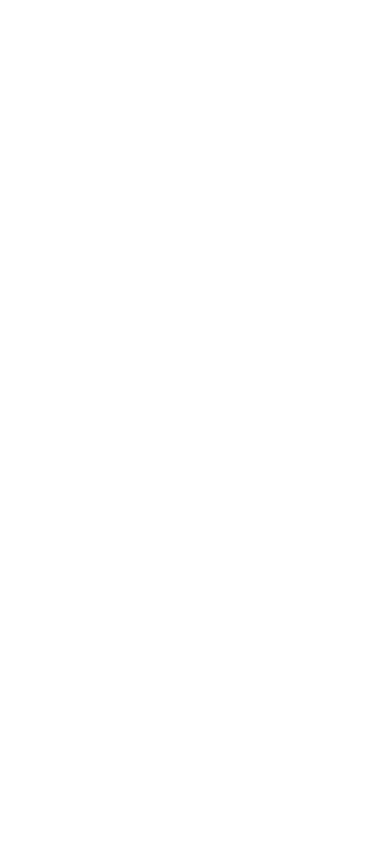
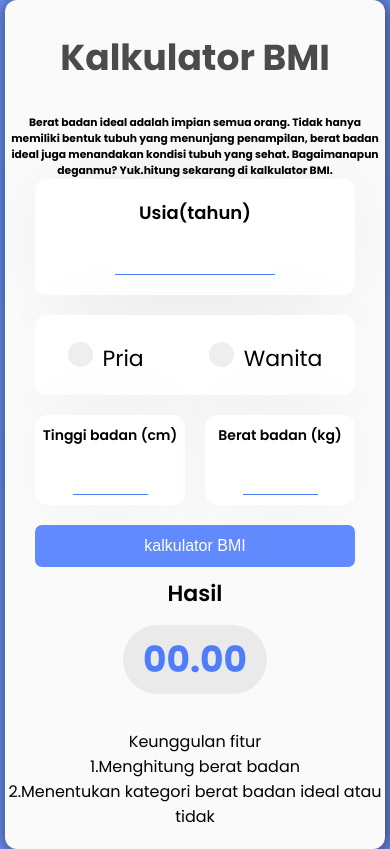
Before and after one commit to revou-fundamental-course/5-aug-24-Andikawebb, a plain HTML site: page index.html in a window 390 px wide. Drawn offline with Linux system fonts and the light colour scheme.

Commit message:
create index

```diff
--- a/index.html
+++ b/index.html
@@ -1,11 +1,92 @@
 <!DOCTYPE html>
 <html lang="en">
+    <!-- By Ali Aslan -->
 <head>
     <meta charset="UTF-8">
+    <meta http-equiv="X-UA-Compatible" content="IE=edge">
     <meta name="viewport" content="width=device-width, initial-scale=1.0">
-    <title>Document</title>
+    <link rel="stylesheet" href="style.css">
+    <title>BMI kalkulator</title>
 </head>
 <body>
 
+    <div class="container">
+        <div class="box">
+          <bar>
+          <h1>Kalkulator BMI</h1>
+          <h6>Berat badan ideal adalah impian semua orang.
+            Tidak hanya memiliki bentuk tubuh yang menunjang penampilan,
+            berat badan ideal juga menandakan kondisi tubuh yang sehat.
+            Bagaimanapun deganmu? Yuk.hitung sekarang di kalkulator BMI.</h6>
+          <div class="content">
+
+
+            <div class="input">
+                <label for="height">Usia(tahun)</label>
+                <input type="text" class="text-input" id="age" autocomplete="off" required/>
+            </div>
+
+            <div class="gender">
+
+                <label class="container">
+                    <input type="radio" name="radio" id="m"><p class="text">Pria</p>
+                    <span class="checkmark"></span>
+                  </label>
+
+
+                <label class="container">
+                    <input type="radio" name="radio" id="f" ><p class="text">Wanita</p>
+                      <span class="checkmark"></span>
+                    </label>
+
+            </div>
+
+            <div class="containerHW">
+            <div class="inputH">
+              <label for="height">Tinggi badan (cm)</label>
+              <input type="number" id="height" required>
+            </div>
+
+            <div class="inputW">
+              <label for="weight">Berat badan (kg)</label>
+              <input type="number" id="weight" required>
+            </div>
+          </div>
+
+            <button class="calculate" id="submit" onclick="calculate();">kalkulator BMI</button>
+          </div>
+          <div class="result">
+            <p>Hasil</p>
+            <div id="result">00.00</div>
+            <p class="comment"></p>
+          </div>
+          <p>Keunggulan fitur </p>
+           <p>1.Menghitung berat badan</p>
+           <p>2.Menentukan kategori berat badan ideal atau tidak</p>
+
+          <div class="footer"><a class="footer-text" target="_blank" href="https://myskypower.net/"></a></div>
+
+
+
+        </div>
+      </div>
+
+
+
+
+
+    <!-- The Modal -->
+    <div id="myModal" class="modal">
+      <!-- Modal content -->
+    <div class="modal-content">
+      <span class="close">&times;</span>
+      <p id="modalText"></p>
+    </div></div>
+
+
+
+
+<script src="script.js"></script>
+
 </body>
 </html>
--- /dev/null
+++ b/script.js
@@ -0,0 +1,73 @@
+var age = document.getElementById("age");
+var height = document.getElementById("height");
+var weight = document.getElementById("weight");
+var male = document.getElementById("m");
+var female = document.getElementById("f");
+var form = document.getElementById("form");
+let resultArea = document.querySelector(".comment");
+
+modalContent = document.querySelector(".modal-content");
+modalText = document.querySelector("#modalText");
+var modal = document.getElementById("myModal");
+var span = document.getElementsByClassName("close")[0];
+
+
+function calculate(){
+
+  if(age.value=='' || height.value=='' || weight.value=='' || (male.checked==false && female.checked==false)){
+    modal.style.display = "block";
+    modalText.innerHTML = `All fields are required!`;
+
+  }else{
+    countBmi();
+  }
+
+}
+
+
+function countBmi(){
+  var p = [age.value, height.value, weight.value];
+  if(male.checked){
+    p.push("male");
+  }else if(female.checked){
+    p.push("female");
+  }
+
+  var bmi = Number(p[2])/(Number(p[1])/100*Number(p[1])/100);
+
+  var result = '';
+  if(bmi<18.5){
+    result = 'Underweight';
+     }else if(18.5<=bmi&&bmi<=24.9){
+    result = 'Healthy';
+     }else if(25<=bmi&&bmi<=29.9){
+    result = 'Overweight';
+     }else if(30<=bmi&&bmi<=34.9){
+    result = 'Obese';
+     }else if(35<=bmi){
+    result = 'Extremely obese';
+     }
+
+
+
+resultArea.style.display = "block";
+document.querySelector(".comment").innerHTML = `You are <span id="comment">${result}</span>`;
+document.querySelector("#result").innerHTML = bmi.toFixed(2);
+
+}
+
+
+
+
+
+// When the user clicks on <span> (x), close the modal
+span.onclick = function() {
+  modal.style.display = "none";
+}
+
+// When the user clicks anywhere outside of the modal, close it
+window.onclick = function(event) {
+  if (event.target == modal) {
+    modal.style.display = "none";
+  }
+}
--- /dev/null
+++ b/style.css
@@ -0,0 +1,410 @@
+/* Import Google Font - Poppins */
+@import url('https://fonts.googleapis.com/css2?family=Poppins:wght@400;500;600;700&display=swap');
+    *{
+    margin: 0;
+    padding: 0;
+    box-sizing: border-box;
+    font-family: 'Poppins', sans-serif;
+    }
+
+    body{
+    display: flex;
+    align-items: center;
+    justify-content: center;
+    min-height: 100vh;
+    background: rgb(97,138,254,0.9);
+    }
+/*
+  .container {
+    min-width: 250px;
+  } */
+
+  .box {
+    width: 500px;
+    background: #fafafa;
+    border-radius: 12px;
+    text-align: center;
+    box-shadow: 2px 2px 20px 5px rgba(0,0,0,0.5);
+
+  }
+
+
+  h1 {
+    color: rgb(0, 0, 0, 0.7);
+    font-weight: bold;
+    font-size: 36px;
+    padding: 30px 0;
+
+  }
+
+
+
+    .content {
+        padding: 0 30px;
+
+    }
+
+    .input {
+        background: #fff;
+        box-shadow: 0px 0px 95px -30px rgba(0, 0, 0, 0.15);
+        border-radius: 12px;
+        padding: 20px 0;
+        margin-bottom: 20px;
+    }
+
+
+    .input label {
+        display: block;
+        font-size: 18px;
+        font-weight: 600;
+        color: #000;
+        margin-bottom: 20px;
+    }
+    .input input {
+        outline: none;
+        border: none;
+        border-bottom: 1px solid #4f7df9;
+        width: 50%;
+        text-align: center;
+        font-size: 28px;
+        font-family: "Nunito", sans-serif;
+    }
+
+
+
+    .inputW {
+        background: #fff;
+        box-shadow: 0px 0px 95px -30px rgba(0, 0, 0, 0.15);
+        border-radius: 12px;
+        padding: 10px 0;
+        margin-bottom: 20px;
+    }
+
+
+    .inputW label {
+        display: block;
+        font-size: 18px;
+        font-weight: 600;
+        color: #000;
+        margin-bottom: 20px;
+    }
+   .inputW input {
+        outline: none;
+        border: none;
+        border-bottom: 1px solid #4f7df9;
+        width: 50%;
+        text-align: center;
+        font-size: 28px;
+        font-family: "Nunito", sans-serif;
+    }
+
+    .inputH {
+        background: #fff;
+        box-shadow: 0px 0px 95px -30px rgba(0, 0, 0, 0.15);
+        border-radius: 12px;
+        padding: 10px 0;
+        margin-bottom: 20px;
+        margin-right: 20px;
+    }
+
+
+    .inputH label {
+        display: block;
+        font-size: 18px;
+        font-weight: 600;
+        color: #000;
+        margin-bottom: 20px;
+    }
+   .inputH input {
+        outline: none;
+        border: none;
+        border-bottom: 1px solid #4f7df9;
+        width: 50%;
+        text-align: center;
+        font-size: 28px;
+        font-family: "Nunito", sans-serif;
+    }
+
+
+button.calculate {
+    cursor: pointer;
+    font-family: "Nunito", sans-serif;
+    color: #fff;
+    background: rgb(97,138,254,1);
+    font-size: 16px;
+    border-radius: 7px;
+    padding: 12px 0;
+    width: 100%;
+    outline: none;
+    border: none;
+    transition: all 0.5s;
+  }
+  button.calculate:hover {
+    background: #0044ff;
+  }
+
+
+
+.result {
+    padding: 10px 20px;
+  }
+  .result p {
+    font-weight: 600;
+    font-size: 22px;
+    color: #000;
+    margin-bottom: 15px;
+  }
+  .result #result {
+    font-size: 36px;
+    font-weight: 900;
+    color: #4f7df9;
+    background-color: #eaeaea;
+    display: inline-block;
+    padding: 7px 20px;
+    border-radius: 55px;
+    margin-bottom: 25px;
+  }
+  #comment {
+    color: #4f7df9;
+    font-weight: 800;
+  }
+
+.comment {
+    display: none;
+    border: dashed 1px;
+    border-radius: 7px;
+    padding: 5px;
+}
+
+.footer {
+    display: flex;
+    justify-content: start;
+    align-items: center;
+    padding: 10px 15px
+}
+
+.footer-text {
+    text-decoration: none;
+    color: rgba(40, 40, 40, 0.8);
+    font-family: 'Poppins', sans-serif;
+    font-weight: 200;
+    font-size: 14px;
+    transition: all 0.5;
+}
+
+.footer-text:hover {
+    color: rgba(40, 40, 40, 1);
+}
+
+.gender {
+    display: flex;
+    justify-content: space-around;
+    align-items: center;
+    align-content: center;
+    background: #fff;
+    box-shadow: 0px 0px 95px -30px rgba(0, 0, 0, 0.15);
+    border-radius: 12px;
+    padding: 20px 0;
+    margin-bottom: 20px;
+}
+
+  /* Style for Radio */
+.gender .container {
+    display: block;
+    position: relative;
+    padding-left: 35px;
+    /* margin-bottom: 12px; */
+    margin-top: 7px;
+    cursor: pointer;
+    font-size: 22px;
+    -webkit-user-select: none;
+    -moz-user-select: none;
+    -ms-user-select: none;
+    user-select: none;
+  }
+
+  /* Hide the browser's default radio button */
+  .gender .container input {
+    position: absolute;
+    opacity: 0;
+    cursor: pointer;
+  }
+
+  /* Create a custom radio button */
+  .checkmark {
+    position: absolute;
+    top: 0;
+    left: 0;
+    height: 25px;
+    width: 25px;
+    background-color: #eee;
+    border-radius: 50%;
+  }
+
+  /* On mouse-over, add a grey background color */
+  .gender .container:hover input ~ .checkmark {
+    background-color: #ccc;
+  }
+
+  /* When the radio button is checked, add a blue background */
+  .gender .container input:checked ~ .checkmark {
+    background-color: #2196F3;
+  }
+
+  /* Create the indicator (the dot/circle - hidden when not checked) */
+  .checkmark:after {
+    content: "";
+    position: absolute;
+    display: none;
+  }
+
+  /* Show the indicator (dot/circle) when checked */
+  .gender .container input:checked ~ .checkmark:after {
+    display: block;
+  }
+
+  /* Style the indicator (dot/circle) */
+  .gender .container .checkmark:after {
+       top: 9px;
+      left: 9px;
+      width: 8px;
+      height: 8px;
+      border-radius: 50%;
+      background: white;
+  }
+  /* END Style for Radio */
+
+.containerHW {
+    display: flex;
+    justify-content: space-around;
+    align-items: center;
+}
+
+
+
+
+
+/* The Modal (background) */
+.modal {
+  display: none; /* Hidden by default */
+  position: fixed; /* Stay in place */
+  z-index: 1; /* Sit on top */
+  padding-top: 100px; /* Location of the box */
+  left: 0;
+  top: 0;
+  width: 100%; /* Full width */
+  height: 100%; /* Full height */
+  overflow: auto; /* Enable scroll if needed */
+  background-color: rgb(0,0,0); /* Fallback color */
+  background-color: rgba(0,0,0,0.4); /* Black w/ opacity */
+  padding-top: 300px;
+
+}
+
+/* Modal Content */
+.modal-content {
+  background-color: #fefefe;
+  margin: auto;
+  padding: 20px;
+  border: 1px solid #888;
+  width: 600px;
+  border-radius: 10px;
+  box-shadow: #393c76 -1px 2px 2px 1px;
+}
+
+#modalText {
+  padding-top: 8px;
+  padding-right: 5px;
+  font-size: 18px;
+  font-family: 'Poppins', sans-serif;
+  color: rgb(24, 23, 23);
+}
+
+.modal-wrong {
+border: 2px solid red;
+}
+
+.modal-correct {
+  border: 2px solid green;
+  }
+
+/* The Close Button */
+.close {
+  color: #aaaaaa;
+  float: right;
+  font-size: 28px;
+  font-weight: bold;
+  cursor: pointer;
+  transition: all 0.3s;
+}
+
+.close:hover {
+  color: #d41111;
+}
+
+
+
+
+
+.linkDownload {
+    position: fixed;
+    background-color: #d12322;
+    margin: 20px;
+    padding: 10px 10px;
+    left: -0px;
+    border-radius: 5px;
+    bottom: -0px;
+    font-size: 16px;
+    font-weight: 400;
+    color: #fff;
+    text-decoration: none;
+    text-transform: capitalize;
+    transition: all 0.43s ease-in-out;
+
+
+  }
+
+
+.linkDownload i {
+    padding-left: 7px;
+  }
+
+  .linkDownload:hover {
+    text-decoration: none;
+    background-color: black;
+  }
+
+
+@media (max-width: 700px){
+
+
+    .box {
+        width: 380px;
+    }
+
+
+
+
+    .input label {
+
+        font-size: 18px;
+    }
+
+    .inputH label, .inputW label {
+        font-size: 14px;
+    }
+
+
+    .input input, .inputH input, .inputW input{
+        font-size: 24px;
+    }
+
+
+    .modal-content {
+
+      width: 380px;
+    }
+
+
+
+}
```
